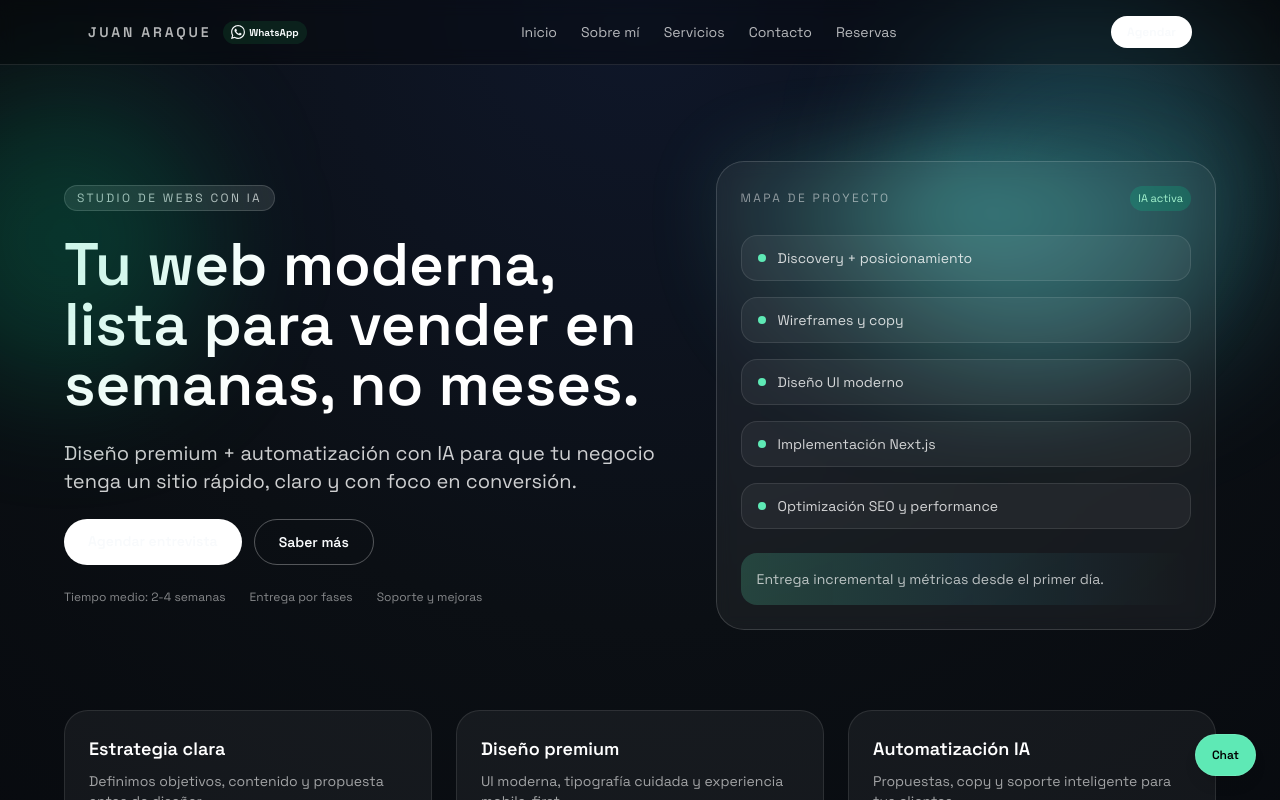
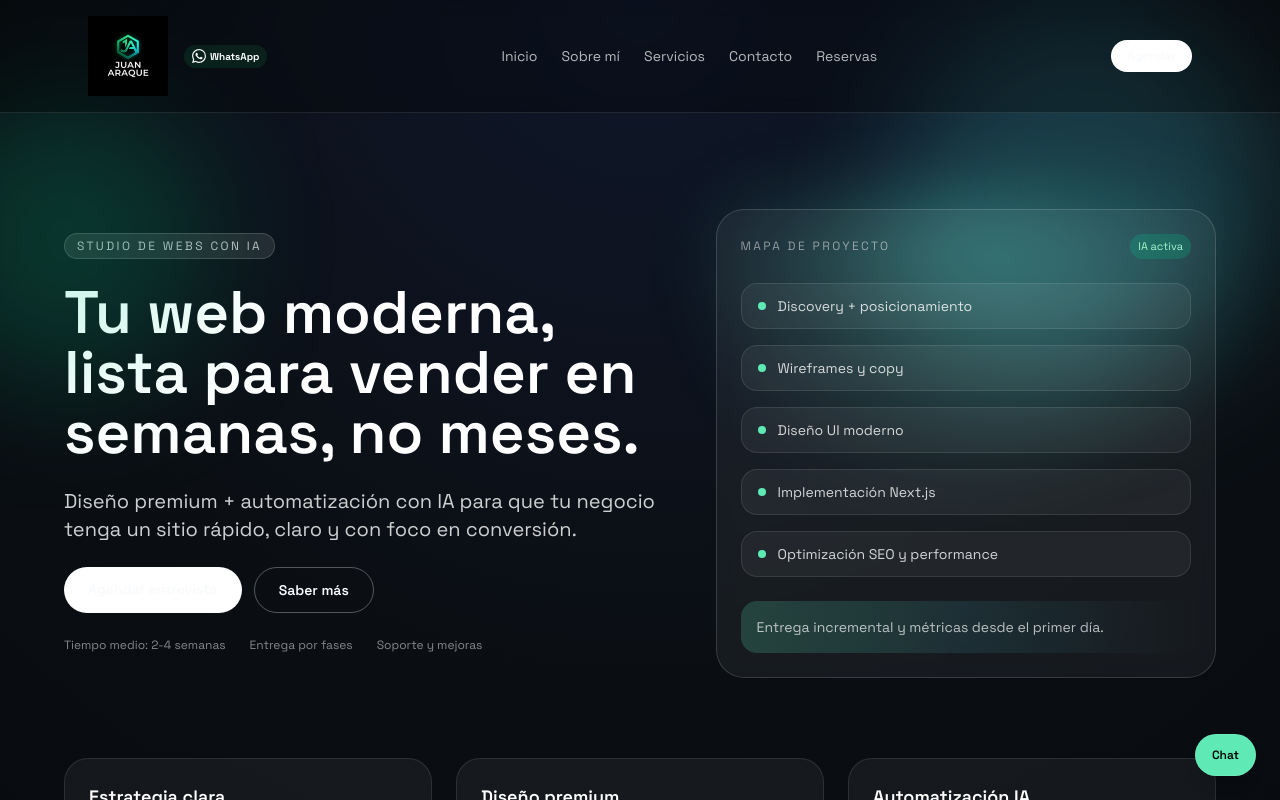
Before and after one commit to jaraque42/nextjs-boilerplate, a Next.js app: page / in a window 1280 px wide. Shown: the top 800 px of the page. Built offline with nearby package versions, Linux system fonts and the light colour scheme.

Commit message:
style: integrar logo unificado vertical (emblema arriba, nombre abajo)

```diff
--- a/app/layout.tsx
+++ b/app/layout.tsx
@@ -17,10 +17,12 @@ export default function RootLayout({ children }: { children: React.ReactNode })
 
           <header className="sticky top-0 z-20 border-b border-white/10 bg-black/30 backdrop-blur">
             <div className="mx-auto flex max-w-6xl items-center justify-between px-6 py-4">
-              <div className="flex items-center gap-3">
-                <div className="text-sm font-semibold tracking-[0.2em] text-white/70">
-                  JUAN ARAQUE
-                </div>
+              <div className="flex items-center gap-4">
+                <img
+                  src="/logo-unified.png"
+                  alt="JUAN ARAQUE Logo"
+                  className="h-20 object-contain"
+                />
                 <a
                   href={`https://wa.me/${process.env.NEXT_PUBLIC_WHATSAPP_NUMBER ?? "34600000000"}`}
                   target="_blank"
```
Also changed, not shown: public/logo-unified.png (added).
